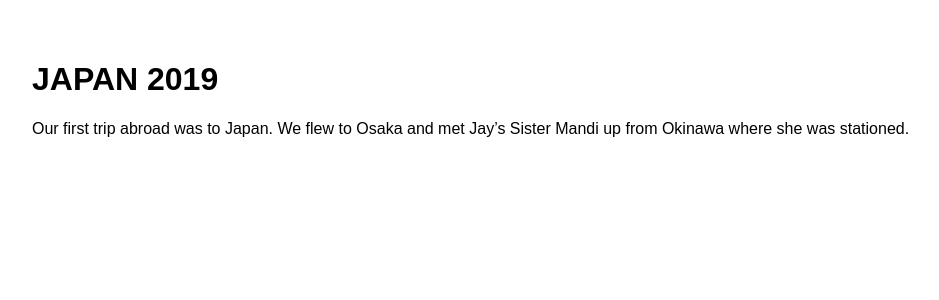
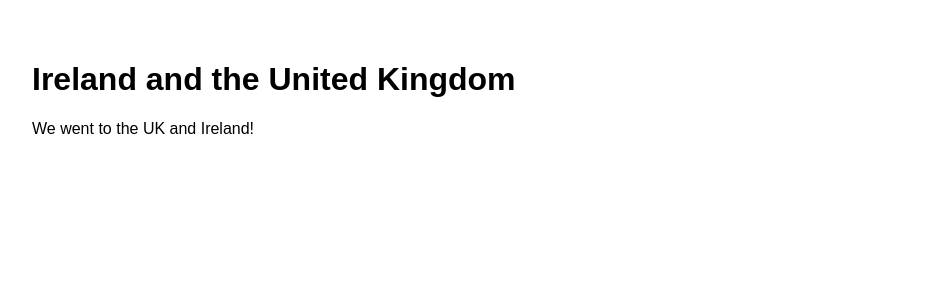
Before and after one commit to Blkbrd77/2samples-refactor, a Flask app: page /irelanduk in a window 1280 px wide. Shown: the part 50-350 px from the top of the page, without its empty margins (8-947 px from the left). Run offline with Flask 2, Linux system fonts and the light colour scheme.

Commit message:
updated ireland uk page

```diff
--- a/app/templates/irelanduk.html
+++ b/app/templates/irelanduk.html
@@ -19,8 +19,8 @@
         <a href="/privacy">Privacy</a>
     </nav>
     <div class="container">
-        <h1>JAPAN 2019</h1>
-        <p>Our first trip abroad was to Japan. We flew to Osaka and met Jay’s Sister Mandi up from Okinawa where she was stationed.</p>
+        <h1>Ireland and the United Kingdom</h1>
+        <p>We went to the UK and Ireland!</p>
     </div>
 </body>
 </html>
```
